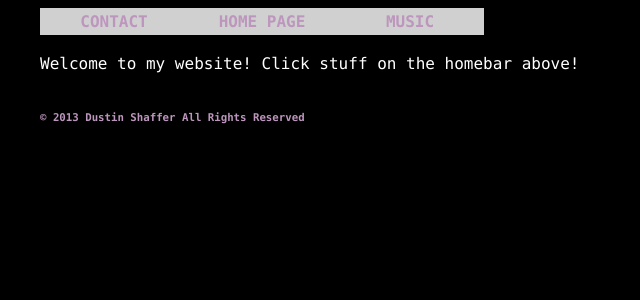
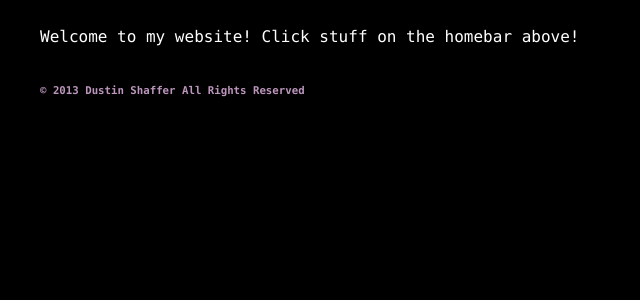
Before and after one commit to misterdustinface/misterdustinface.github.io, a Jekyll site: the page built from index.html, in a window 1280 px wide. Shown: the top 300 px of the page, without its empty margins (0-640 px from the left). Built offline with Jekyll 4.4.1, drawn with Linux system fonts in a browser that asks for light colours; comment, search, counter and statistics services are not loaded.

Commit message:
Update header.html

```diff
--- a/_includes/header.html
+++ b/_includes/header.html
@@ -6,8 +6,6 @@
 
   <meta content="text/html; charset=ISO-8859-1" http-equiv="content-type" />
   <title>{{page.title}}</title>
-
-  {% include pagesHomebar.html %}
 </head>
 
 <br/>
```
